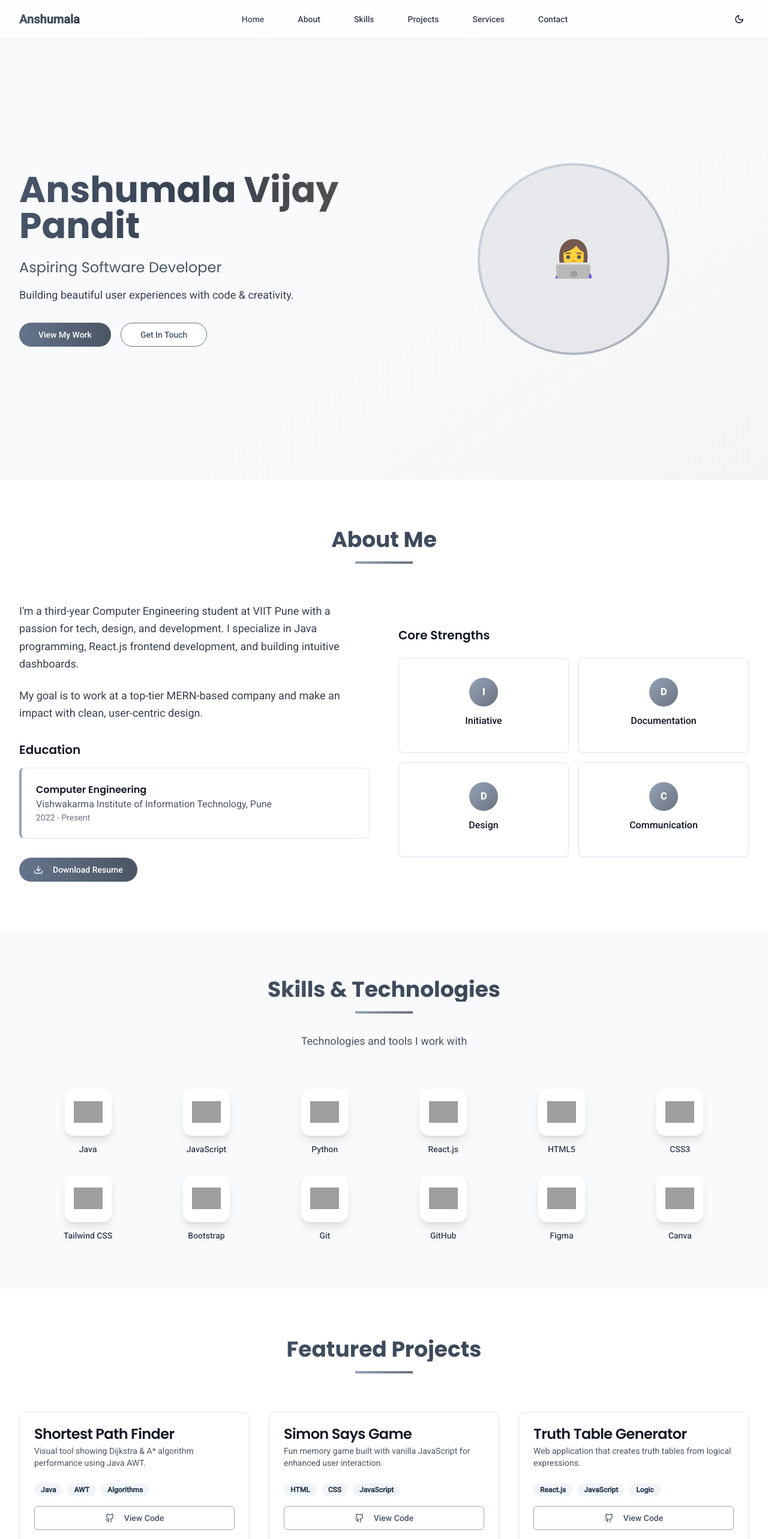
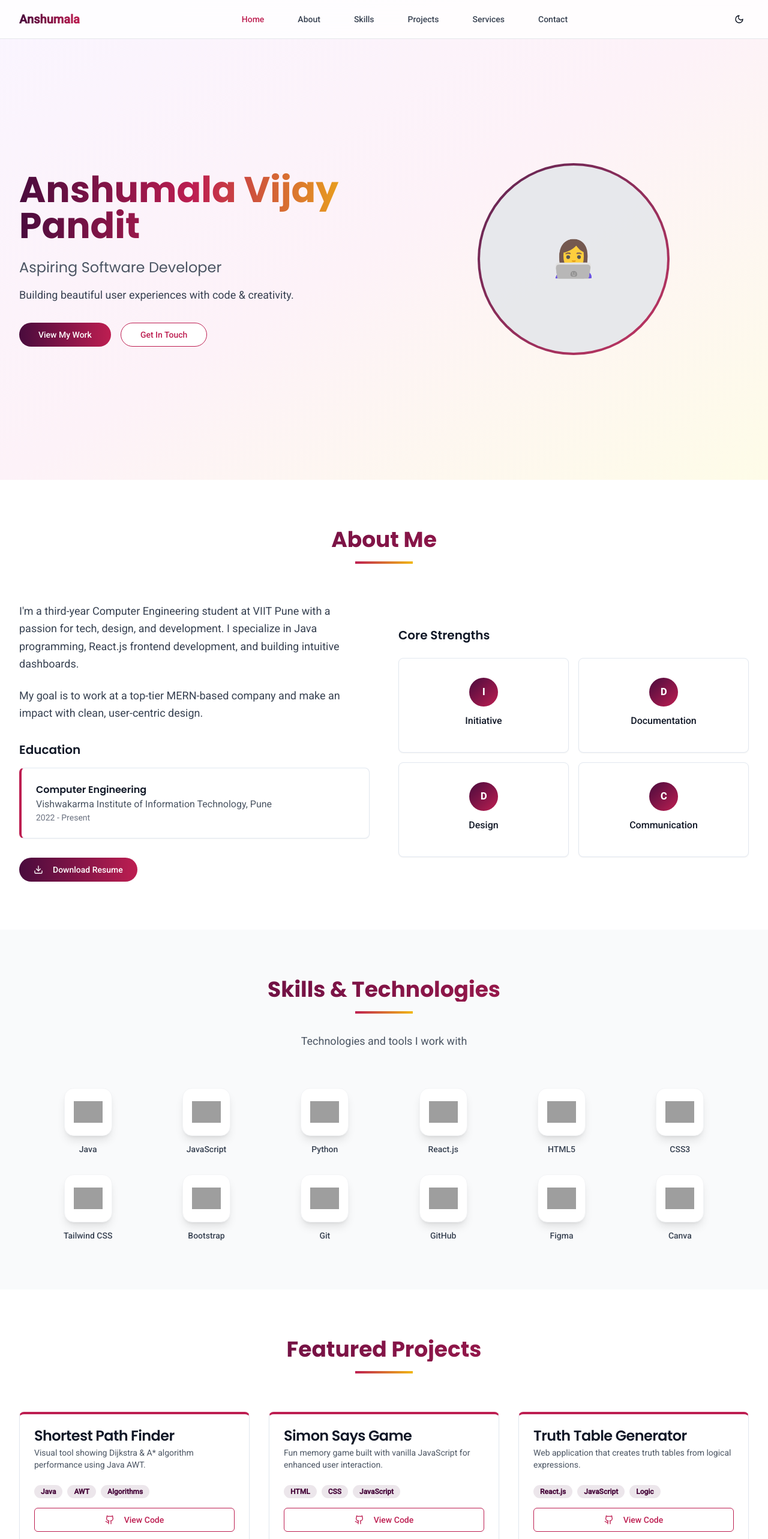
Before and after one commit to anshumalapandit/anshumala-pandit-portfolio, a React (Vite) app: page / in a window 1280 px wide. Shown: the top 2566 px of the page at 60% size. Built offline with nearby package versions, Linux system fonts and the light colour scheme; grey boxes are pictures that could not be loaded.

Commit message:
Refactor: Apply new color scheme
Update the application's color scheme to use the provided color palette.

```diff
--- a/src/pages/Index.tsx
+++ b/src/pages/Index.tsx
@@ -116,7 +116,7 @@ const Index = () => {
       <nav className="fixed top-0 w-full bg-white/80 dark:bg-gray-900/80 backdrop-blur-md z-50 border-b border-gray-200 dark:border-gray-700">
         <div className="container mx-auto px-4 sm:px-6 lg:px-8">
           <div className="flex justify-between items-center h-16">
-            <div className="font-bold text-xl bg-gradient-to-r from-slate-600 to-gray-700 bg-clip-text text-transparent">
+            <div className="font-bold text-xl bg-gradient-to-r from-[#490b3d] to-[#bd1e51] bg-clip-text text-transparent">
               Anshumala
             </div>
 
@@ -128,8 +128,8 @@ const Index = () => {
                   onClick={() => scrollToSection(item.toLowerCase())}
                   className={`px-3 py-2 rounded-md text-sm font-medium transition-colors duration-200 ${
                     activeSection === item.toLowerCase()
-                      ? 'text-slate-600 dark:text-slate-400'
-                      : 'text-gray-700 dark:text-gray-300 hover:text-slate-600 dark:hover:text-slate-400'
+                      ? 'text-[#bd1e51] dark:text-[#f1b814]'
+                      : 'text-gray-700 dark:text-gray-300 hover:text-[#bd1e51] dark:hover:text-[#f1b814]'
                   }`}
                 >
                   {item}
@@ -168,7 +168,7 @@ const Index = () => {
                 <button
                   key={item}
                   onClick={() => scrollToSection(item.toLowerCase())}
-                  className="block px-3 py-2 text-base font-medium text-gray-700 dark:text-gray-300 hover:text-slate-600 dark:hover:text-slate-400 w-full text-left"
+                  className="block px-3 py-2 text-base font-medium text-gray-700 dark:text-gray-300 hover:text-[#bd1e51] dark:hover:text-[#f1b814] w-full text-left"
                 >
                   {item}
                 </button>
@@ -179,11 +179,11 @@ const Index = () => {
       </nav>
 
       {/* Hero Section */}
-      <section id="home" className="pt-16 min-h-screen flex items-center bg-gradient-to-br from-slate-50 via-gray-50 to-stone-100 dark:from-gray-900 dark:via-slate-900 dark:to-gray-800">
+      <section id="home" className="pt-16 min-h-screen flex items-center bg-gradient-to-br from-purple-50 via-pink-50 to-yellow-50 dark:from-gray-900 dark:via-[#490b3d] dark:to-gray-800">
         <div className="container mx-auto px-4 sm:px-6 lg:px-8">
           <div className="grid md:grid-cols-2 gap-12 items-center">
             <div className="text-center md:text-left">
-              <h1 className="text-4xl md:text-6xl font-bold mb-6 bg-gradient-to-r from-slate-600 via-gray-700 to-stone-600 bg-clip-text text-transparent animate-fade-in">
+              <h1 className="text-4xl md:text-6xl font-bold mb-6 bg-gradient-to-r from-[#490b3d] via-[#bd1e51] to-[#f1b814] bg-clip-text text-transparent animate-fade-in">
                 Anshumala Vijay Pandit
               </h1>
               <h2 className="text-xl md:text-2xl text-gray-600 dark:text-gray-300 mb-4">
@@ -195,14 +195,14 @@ const Index = () => {
               <div className="flex flex-col sm:flex-row gap-4 justify-center md:justify-start">
                 <Button
                   onClick={() => scrollToSection('projects')}
-                  className="bg-gradient-to-r from-slate-500 to-gray-600 hover:from-slate-600 hover:to-gray-700 text-white px-8 py-3 rounded-full transition-all duration-300 transform hover:scale-105"
+                  className="bg-gradient-to-r from-[#490b3d] to-[#bd1e51] hover:from-[#bd1e51] hover:to-[#f1b814] text-white px-8 py-3 rounded-full transition-all duration-300 transform hover:scale-105"
                 >
                   View My Work
                 </Button>
                 <Button
                   variant="outline"
                   onClick={() => scrollToSection('contact')}
-                  className="border-slate-500 text-slate-600 hover:bg-slate-500 hover:text-white px-8 py-3 rounded-full transition-all duration-300"
+                  className="border-[#bd1e51] text-[#bd1e51] hover:bg-[#bd1e51] hover:text-white px-8 py-3 rounded-full transition-all duration-300"
                 >
                   Get In Touch
                 </Button>
@@ -210,7 +210,7 @@ const Index = () => {
             </div>
             <div className="flex justify-center">
               <div className="relative">
-                <div className="w-80 h-80 rounded-full bg-gradient-to-br from-slate-300 to-gray-400 p-1 animate-pulse">
+                <div className="w-80 h-80 rounded-full bg-gradient-to-br from-[#490b3d] to-[#bd1e51] p-1 animate-pulse">
                   <div className="w-full h-full rounded-full bg-gray-200 dark:bg-gray-700 flex items-center justify-center">
                     <div className="text-6xl">👩‍💻</div>
                   </div>
@@ -225,10 +225,10 @@ const Index = () => {
       <section id="about" className="py-20 bg-white dark:bg-gray-900">
         <div className="container mx-auto px-4 sm:px-6 lg:px-8">
           <div className="text-center mb-16">
-            <h2 className="text-3xl md:text-4xl font-bold mb-4 bg-gradient-to-r from-slate-600 to-gray-700 bg-clip-text text-transparent">
+            <h2 className="text-3xl md:text-4xl font-bold mb-4 bg-gradient-to-r from-[#490b3d] to-[#bd1e51] bg-clip-text text-transparent">
               About Me
             </h2>
-            <div className="w-24 h-1 bg-gradient-to-r from-slate-400 to-gray-500 mx-auto mb-8"></div>
+            <div className="w-24 h-1 bg-gradient-to-r from-[#bd1e51] to-[#f1b814] mx-auto mb-8"></div>
           </div>
 
           <div className="grid md:grid-cols-2 gap-12 items-center">
@@ -243,7 +243,7 @@ const Index = () => {
 
               <div className="mb-8">
                 <h3 className="text-xl font-semibold mb-4 text-gray-900 dark:text-white">Education</h3>
-                <Card className="border-l-4 border-l-slate-400">
+                <Card className="border-l-4 border-l-[#bd1e51]">
                   <CardContent className="pt-6">
                     <h4 className="font-semibold text-gray-900 dark:text-white">Computer Engineering</h4>
                     <p className="text-gray-600 dark:text-gray-400">Vishwakarma Institute of Information Technology, Pune</p>
@@ -252,7 +252,7 @@ const Index = () => {
                 </Card>
               </div>
 
-              <Button className="bg-gradient-to-r from-slate-500 to-gray-600 hover:from-slate-600 hover:to-gray-700 text-white px-6 py-2 rounded-full">
+              <Button className="bg-gradient-to-r from-[#490b3d] to-[#bd1e51] hover:from-[#bd1e51] hover:to-[#f1b814] text-white px-6 py-2 rounded-full">
                 <Download className="w-4 h-4 mr-2" />
                 Download Resume
               </Button>
@@ -264,7 +264,7 @@ const Index = () => {
                 {['Initiative', 'Documentation', 'Design', 'Communication'].map((skill, index) => (
                   <Card key={index} className="text-center p-4 hover:shadow-lg transition-shadow duration-300">
                     <CardContent className="pt-4">
-                      <div className="w-12 h-12 bg-gradient-to-br from-slate-400 to-gray-500 rounded-full flex items-center justify-center mx-auto mb-3">
+                      <div className="w-12 h-12 bg-gradient-to-br from-[#490b3d] to-[#bd1e51] rounded-full flex items-center justify-center mx-auto mb-3">
                         <span className="text-white font-bold">{skill[0]}</span>
                       </div>
                       <p className="font-medium text-gray-900 dark:text-white">{skill}</p>
@@ -281,10 +281,10 @@ const Index = () => {
       <section id="skills" className="py-20 bg-gray-50 dark:bg-gray-800">
         <div className="container mx-auto px-4 sm:px-6 lg:px-8">
           <div className="text-center mb-16">
-            <h2 className="text-3xl md:text-4xl font-bold mb-4 bg-gradient-to-r from-slate-600 to-gray-700 bg-clip-text text-transparent">
+            <h2 className="text-3xl md:text-4xl font-bold mb-4 bg-gradient-to-r from-[#490b3d] to-[#bd1e51] bg-clip-text text-transparent">
               Skills & Technologies
             </h2>
-            <div className="w-24 h-1 bg-gradient-to-r from-slate-400 to-gray-500 mx-auto mb-8"></div>
+            <div className="w-24 h-1 bg-gradient-to-r from-[#bd1e51] to-[#f1b814] mx-auto mb-8"></div>
             <p className="text-lg text-gray-600 dark:text-gray-400 max-w-2xl mx-auto">
               Technologies and tools I work with
             </p>
@@ -296,18 +296,18 @@ const Index = () => {
                 key={index}
                 className="flex flex-col items-center group hover:scale-110 transition-all duration-300 cursor-pointer"
               >
-                <div className="w-20 h-20 bg-white dark:bg-gray-900 rounded-2xl shadow-lg flex items-center justify-center mb-3 group-hover:shadow-2xl transition-all duration-300 border border-gray-100 dark:border-gray-700">
+                <div className="w-20 h-20 bg-white dark:bg-gray-900 rounded-2xl shadow-lg flex items-center justify-center mb-3 group-hover:shadow-2xl transition-all duration-300 border border-gray-100 dark:border-gray-700 group-hover:border-[#bd1e51]">
                   <img
                     src={skill.logo}
                     alt={skill.name}
                     className="w-12 h-12 object-contain"
                     onError={(e) => {
                       e.currentTarget.style.display = 'none';
-                      e.currentTarget.parentElement!.innerHTML = `<div class="w-12 h-12 bg-gradient-to-br from-slate-400 to-gray-500 rounded-lg flex items-center justify-center text-white font-bold text-lg">${skill.name[0]}</div>`;
+                      e.currentTarget.parentElement!.innerHTML = `<div class="w-12 h-12 bg-gradient-to-br from-[#490b3d] to-[#bd1e51] rounded-lg flex items-center justify-center text-white font-bold text-lg">${skill.name[0]}</div>`;
                     }}
                   />
                 </div>
-                <span className="text-sm font-medium text-gray-700 dark:text-gray-300 text-center group-hover:text-slate-600 dark:group-hover:text-slate-400 transition-colors duration-300">
+                <span className="text-sm font-medium text-gray-700 dark:text-gray-300 text-center group-hover:text-[#bd1e51] dark:group-hover:text-[#f1b814] transition-colors duration-300">
                   {skill.name}
                 </span>
               </div>
@@ -320,15 +320,15 @@ const Index = () => {
       <section id="projects" className="py-20 bg-white dark:bg-gray-900">
         <div className="container mx-auto px-4 sm:px-6 lg:px-8">
           <div className="text-center mb-16">
-            <h2 className="text-3xl md:text-4xl font-bold mb-4 bg-gradient-to-r from-slate-600 to-gray-700 bg-clip-text text-transparent">
+            <h2 className="text-3xl md:text-4xl font-bold mb-4 bg-gradient-to-r from-[#490b3d] to-[#bd1e51] bg-clip-text text-transparent">
               Featured Projects
             </h2>
-            <div className="w-24 h-1 bg-gradient-to-r from-slate-400 to-gray-500 mx-auto mb-8"></div>
+            <div className="w-24 h-1 bg-gradient-to-r from-[#bd1e51] to-[#f1b814] mx-auto mb-8"></div>
           </div>
 
           <div className="grid md:grid-cols-2 lg:grid-cols-3 gap-8">
             {projects.map((project, index) => (
-              <Card key={index} className="hover:shadow-xl transition-all duration-300 transform hover:-translate-y-2">
+              <Card key={index} className="hover:shadow-xl transition-all duration-300 transform hover:-translate-y-2 border-t-4 border-t-[#bd1e51]">
                 <CardHeader>
                   <CardTitle className="text-gray-900 dark:text-white">{project.title}</CardTitle>
                   <CardDescription className="text-gray-600 dark:text-gray-400">
@@ -338,14 +338,14 @@ const Index = () => {
                 <CardContent>
                   <div className="flex flex-wrap gap-2 mb-4">
                     {project.tech.map((tech, techIndex) => (
-                      <Badge key={techIndex} variant="secondary" className="bg-slate-100 text-slate-700 dark:bg-slate-800 dark:text-slate-300">
+                      <Badge key={techIndex} variant="secondary" className="bg-[#490b3d]/10 text-[#490b3d] dark:bg-[#f1b814]/20 dark:text-[#f1b814]">
                         {tech}
                       </Badge>
                     ))}
                   </div>
                   <Button
                     variant="outline"
-                    className="w-full border-slate-400 text-slate-600 hover:bg-slate-500 hover:text-white"
+                    className="w-full border-[#bd1e51] text-[#bd1e51] hover:bg-[#bd1e51] hover:text-white"
                   >
                     <Github className="w-4 h-4 mr-2" />
                     View Code
@@ -361,17 +361,17 @@ const Index = () => {
       <section id="services" className="py-20 bg-gray-50 dark:bg-gray-800">
         <div className="container mx-auto px-4 sm:px-6 lg:px-8">
           <div className="text-center mb-16">
-            <h2 className="text-3xl md:text-4xl font-bold mb-4 bg-gradient-to-r from-slate-600 to-gray-700 bg-clip-text text-transparent">
+            <h2 className="text-3xl md:text-4xl font-bold mb-4 bg-gradient-to-r from-[#490b3d] to-[#bd1e51] bg-clip-text text-transparent">
               Services
             </h2>
-            <div className="w-24 h-1 bg-gradient-to-r from-slate-400 to-gray-500 mx-auto mb-8"></div>
+            <div className="w-24 h-1 bg-gradient-to-r from-[#bd1e51] to-[#f1b814] mx-auto mb-8"></div>
           </div>
 
           <div className="grid md:grid-cols-2 lg:grid-cols-3 gap-6">
             {services.map((service, index) => (
-              <Card key={index} className="text-center p-6 hover:shadow-xl transition-all duration-300 transform hover:-translate-y-2">
+              <Card key={index} className="text-center p-6 hover:shadow-xl transition-all duration-300 transform hover:-translate-y-2 border-t-4 border-t-[#f1b814]">
                 <CardContent className="pt-6">
-                  <div className="w-16 h-16 bg-gradient-to-br from-slate-400 to-gray-500 rounded-full flex items-center justify-center mx-auto mb-4">
+                  <div className="w-16 h-16 bg-gradient-to-br from-[#490b3d] to-[#bd1e51] rounded-full flex items-center justify-center mx-auto mb-4">
                     <span className="text-2xl text-white">🚀</span>
                   </div>
                   <h3 className="font-semibold text-gray-900 dark:text-white mb-2">{service}</h3>
@@ -386,10 +386,10 @@ const Index = () => {
       <section id="contact" className="py-20 bg-white dark:bg-gray-900">
         <div className="container mx-auto px-4 sm:px-6 lg:px-8">
           <div className="text-center mb-16">
-            <h2 className="text-3xl md:text-4xl font-bold mb-4 bg-gradient-to-r from-slate-600 to-gray-700 bg-clip-text text-transparent">
+            <h2 className="text-3xl md:text-4xl font-bold mb-4 bg-gradient-to-r from-[#490b3d] to-[#bd1e51] bg-clip-text text-transparent">
               Get In Touch
             </h2>
-            <div className="w-24 h-1 bg-gradient-to-r from-slate-400 to-gray-500 mx-auto mb-8"></div>
+            <div className="w-24 h-1 bg-gradient-to-r from-[#bd1e51] to-[#f1b814] mx-auto mb-8"></div>
             <p className="text-lg text-gray-600 dark:text-gray-400 max-w-2xl mx-auto">
               I'm always open to discussing new opportunities and interesting projects.
             </p>
@@ -400,25 +400,25 @@ const Index = () => {
               <h3 className="text-xl font-semibold mb-6 text-gray-900 dark:text-white">Contact Information</h3>
               <div className="space-y-4">
                 <div className="flex items-center space-x-3">
-                  <Mail className="w-5 h-5 text-slate-500" />
+                  <Mail className="w-5 h-5 text-[#bd1e51]" />
                   <span className="text-gray-700 dark:text-gray-300">anshumala.22310480@viit.ac.in</span>
                 </div>
                 <div className="flex items-center space-x-3">
-                  <Phone className="w-5 h-5 text-slate-500" />
+                  <Phone className="w-5 h-5 text-[#bd1e51]" />
                   <span className="text-gray-700 dark:text-gray-300">+91 8263886589</span>
                 </div>
                 <div className="flex items-center space-x-3">
-                  <Github className="w-5 h-5 text-slate-500" />
+                  <Github className="w-5 h-5 text-[#bd1e51]" />
                   <span className="text-gray-700 dark:text-gray-300">GitHub Profile</span>
                 </div>
                 <div className="flex items-center space-x-3">
-                  <Linkedin className="w-5 h-5 text-slate-500" />
+                  <Linkedin className="w-5 h-5 text-[#bd1e51]" />
                   <span className="text-gray-700 dark:text-gray-300">LinkedIn Profile</span>
                 </div>
               </div>
             </div>
 
-            <Card>
+            <Card className="border-t-4 border-t-[#f1b814]">
               <CardHeader>
                 <CardTitle className="text-gray-900 dark:text-white">Send a Message</CardTitle>
               </CardHeader>
@@ -428,24 +428,24 @@ const Index = () => {
                     <input
                       type="text"
                       placeholder="Your Name"
-                      className="w-full p-3 border border-gray-300 dark:border-gray-600 rounded-lg focus:outline-none focus:ring-2 focus:ring-slate-400 dark:bg-gray-800 dark:text-white"
+                      className="w-full p-3 border border-gray-300 dark:border-gray-600 rounded-lg focus:outline-none focus:ring-2 focus:ring-[#bd1e51] dark:bg-gray-800 dark:text-white"
                     />
                   </div>
                   <div>
                     <input
                       type="email"
                       placeholder="Your Email"
-                      className="w-full p-3 border border-gray-300 dark:border-gray-600 rounded-lg focus:outline-none focus:ring-2 focus:ring-slate-400 dark:bg-gray-800 dark:text-white"
+                      className="w-full p-3 border border-gray-300 dark:border-gray-600 rounded-lg focus:outline-none focus:ring-2 focus:ring-[#bd1e51] dark:bg-gray-800 dark:text-white"
                     />
                   </div>
                   <div>
                     <textarea
                       rows={5}
                       placeholder="Your Message"
-                      className="w-full p-3 border border-gray-300 dark:border-gray-600 rounded-lg focus:outline-none focus:ring-2 focus:ring-slate-400 dark:bg-gray-800 dark:text-white"
+                      className="w-full p-3 border border-gray-300 dark:border-gray-600 rounded-lg focus:outline-none focus:ring-2 focus:ring-[#bd1e51] dark:bg-gray-800 dark:text-white"
                     ></textarea>
                   </div>
-                  <Button className="w-full bg-gradient-to-r from-slate-500 to-gray-600 hover:from-slate-600 hover:to-gray-700 text-white py-3 rounded-lg">
+                  <Button className="w-full bg-gradient-to-r from-[#490b3d] to-[#bd1e51] hover:from-[#bd1e51] hover:to-[#f1b814] text-white py-3 rounded-lg">
                     Send Message
                   </Button>
                 </form>
@@ -456,9 +456,9 @@ const Index = () => {
       </section>
 
       {/* Footer */}
-      <footer className="bg-gray-900 dark:bg-black text-white py-8">
+      <footer className="bg-[#490b3d] dark:bg-black text-white py-8">
         <div className="container mx-auto px-4 sm:px-6 lg:px-8 text-center">
-          <p className="text-gray-400">
+          <p className="text-gray-300">
             © 2024 Anshumala Vijay Pandit. Built with ❤️ using React & Tailwind CSS.
           </p>
         </div>
```
